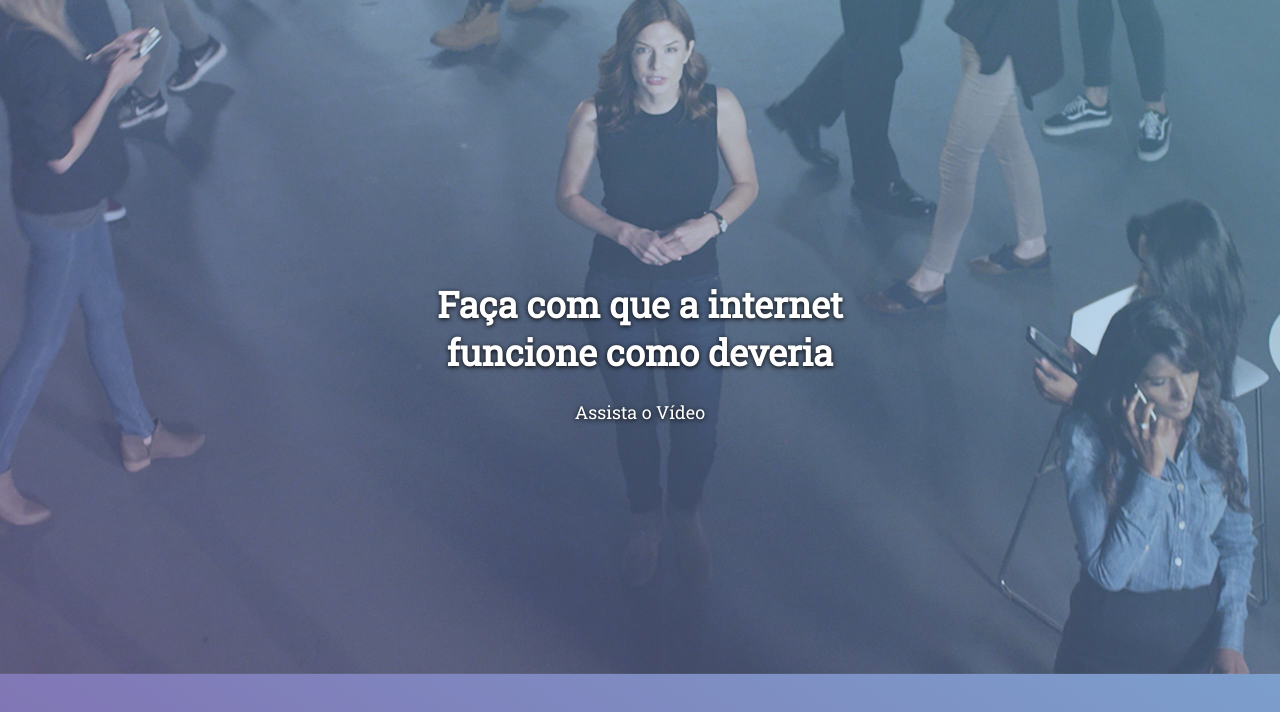
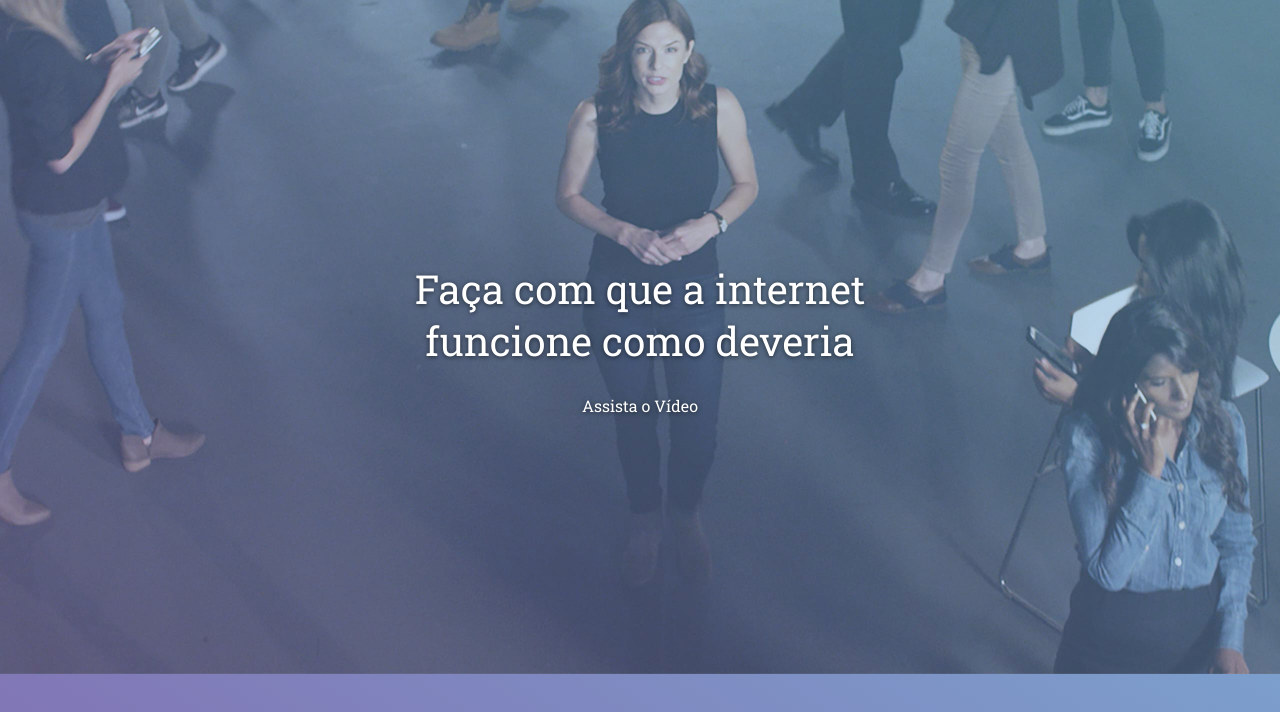
Before and after one commit to joaoCastroHub/projeto, a plain HTML site: page index.html in a window 1280 px wide. Shown: the part 88-800 px from the top of the page. Drawn offline with Linux system fonts and the light colour scheme.

Commit message:
Óia dnv

```diff
--- a/_css/estilo.css
+++ b/_css/estilo.css
@@ -97,19 +97,26 @@ img.back{
 }
 
 div.center{
-	width: 450px;
 	position: relative;
+	width: 600px;
 	margin: 0 auto;
-	top: 280px;
+	top: 260px;
 	text-align: center;
-	text-shadow: 0 1px 5px 	black;
+	text-shadow: 0 1px 5px 	rgba(0,0,0,.6);
+	line-height: 1.3;
 	color: #fff;
 	font-family: "Roboto Slab";
+}
+
+h1.center{
+	font-weight: 300;
+	font-size: 40px;
 }
 
 div.center a{
 	text-decoration: none;
 	color: #fff;
+	font-size: 16px;
 }
 
 /*------------------------------MEDIAS ISCRINS------------------------------*/
```
